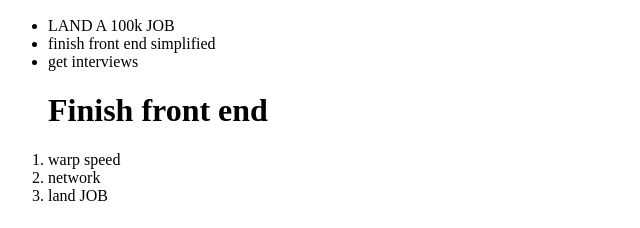
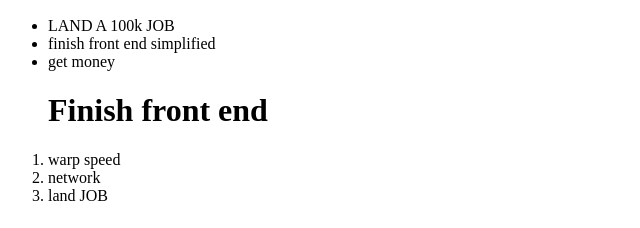
Before and after one commit to rnmaple65-byte/html-crash-course, a plain HTML site: page dashboard.html in a window 1280 px wide. Shown: the part 569-797 px from the top of the page, 0-640 px from the left. Drawn offline with Linux system fonts and the light colour scheme.

Commit message:
changing to money

```diff
--- a/dashboard.html
+++ b/dashboard.html
@@ -18,7 +18,7 @@
             <li>LAND A 100k JOB</li>
             <li> finish front end simplified
             </li>
-            <li>get interviews</li>
+            <li>get money</li>
         </ul>
         <ol>
             <h1>Finish front end </h1>
```
